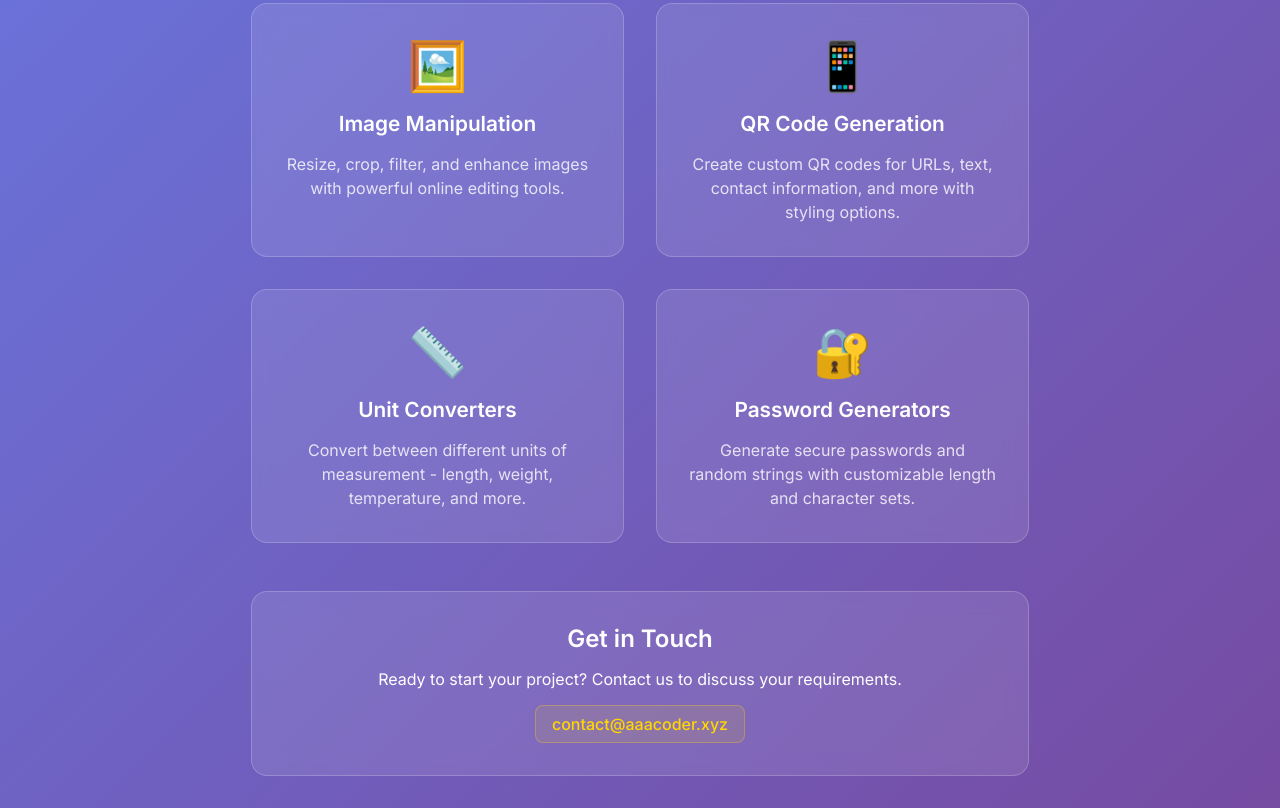
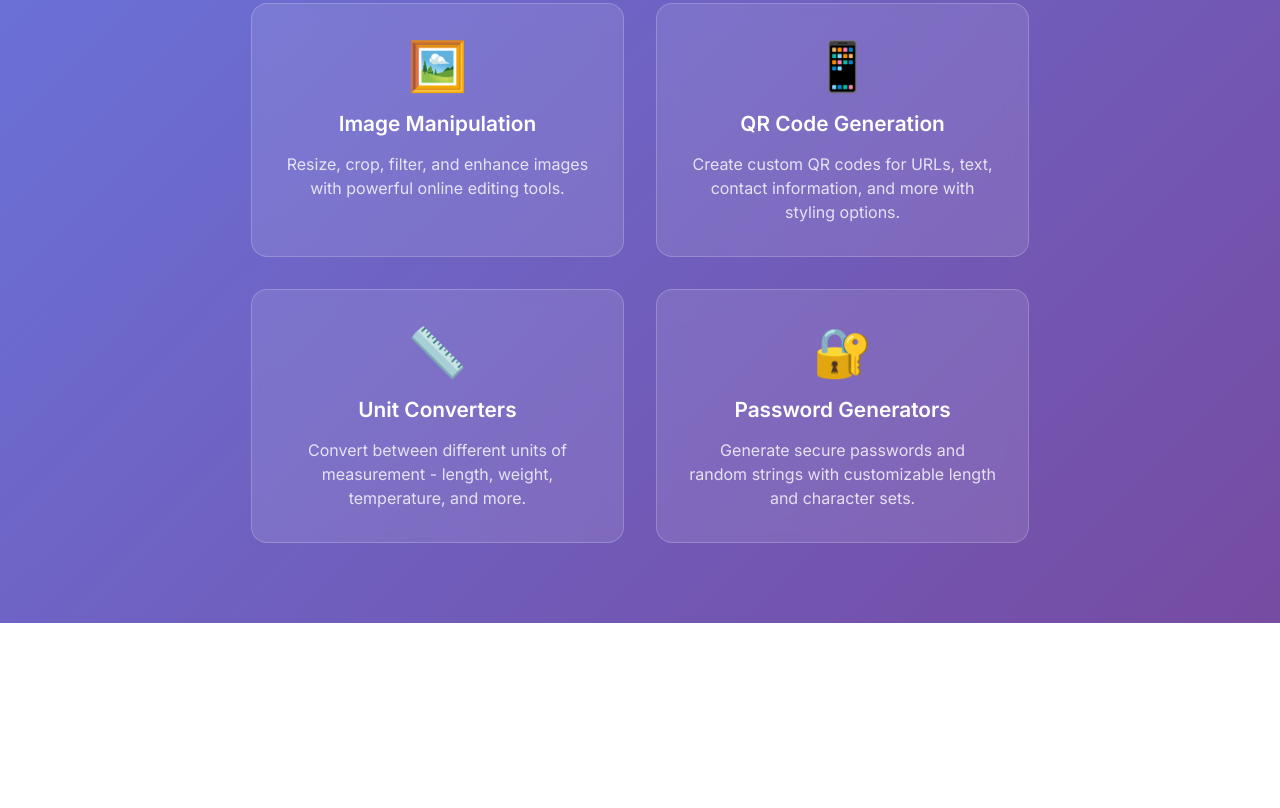
Before and after one commit to aaacoder-ds/services-dashboard, a plain HTML site: page index.html in a window 1280 px wide. Shown: the part 700-1508 px from the top of the page. After the commit the page ends 1323 px from the top, so only its background shows below. Drawn offline with Linux system fonts and the light colour scheme; a script that the page names is missing.

Commit message:
Remove contact information section from index.html and corresponding styles from styles.css; add X-Served-By header in nginx.conf for improved server response tracking.

```diff
--- a/index.html
+++ b/index.html
@@ -112,11 +112,7 @@
             </a>
         </div>
 
-        <div class="contact-info">
-            <h3 class="contact-title">Get in Touch</h3>
-            <p>Ready to start your project? Contact us to discuss your requirements.</p>
-            <a href="mailto:contact@aaacoder.xyz" class="contact-email">contact@aaacoder.xyz</a>
-        </div>
+
     </div>
 
     <!-- Analytics and Tracking Scripts -->
--- a/styles.css
+++ b/styles.css
@@ -135,54 +135,7 @@ body {
     opacity: 0.8;
 }
 
-/* Contact Info */
-.contact-info {
-    background: rgba(255, 255, 255, 0.1);
-    backdrop-filter: blur(10px);
-    border-radius: 16px;
-    padding: 2rem;
-    border: 1px solid rgba(255, 255, 255, 0.2);
-    margin-top: 2rem;
-}
 
-.contact-title {
-    font-size: 1.5rem;
-    font-weight: 600;
-    margin-bottom: 1rem;
-}
-
-.contact-email {
-    display: inline-block;
-    color: #ffd700;
-    text-decoration: none;
-    font-weight: 500;
-    padding: 0.5rem 1rem;
-    border-radius: 8px;
-    background: rgba(255, 215, 0, 0.1);
-    border: 1px solid rgba(255, 215, 0, 0.3);
-    transition: all 0.3s ease;
-    margin-top: 1rem;
-}
-
-.contact-email:hover {
-    background: rgba(255, 215, 0, 0.2);
-    transform: translateY(-2px);
-    box-shadow: 0 8px 16px rgba(255, 215, 0, 0.2);
-}
-
-.contact-email:focus {
-    outline: 2px solid #ffd700;
-    outline-offset: 2px;
-}
-
-.contact-email:focus:not(:focus-visible) {
-    outline: none;
-}
-
-.contact-email:focus-visible {
-    outline: 2px solid #ffd700;
-    outline-offset: 2px;
-}
 
 /* Floating Shapes */
 .floating-shapes {
```
Also changed, not shown: 1 other file.
